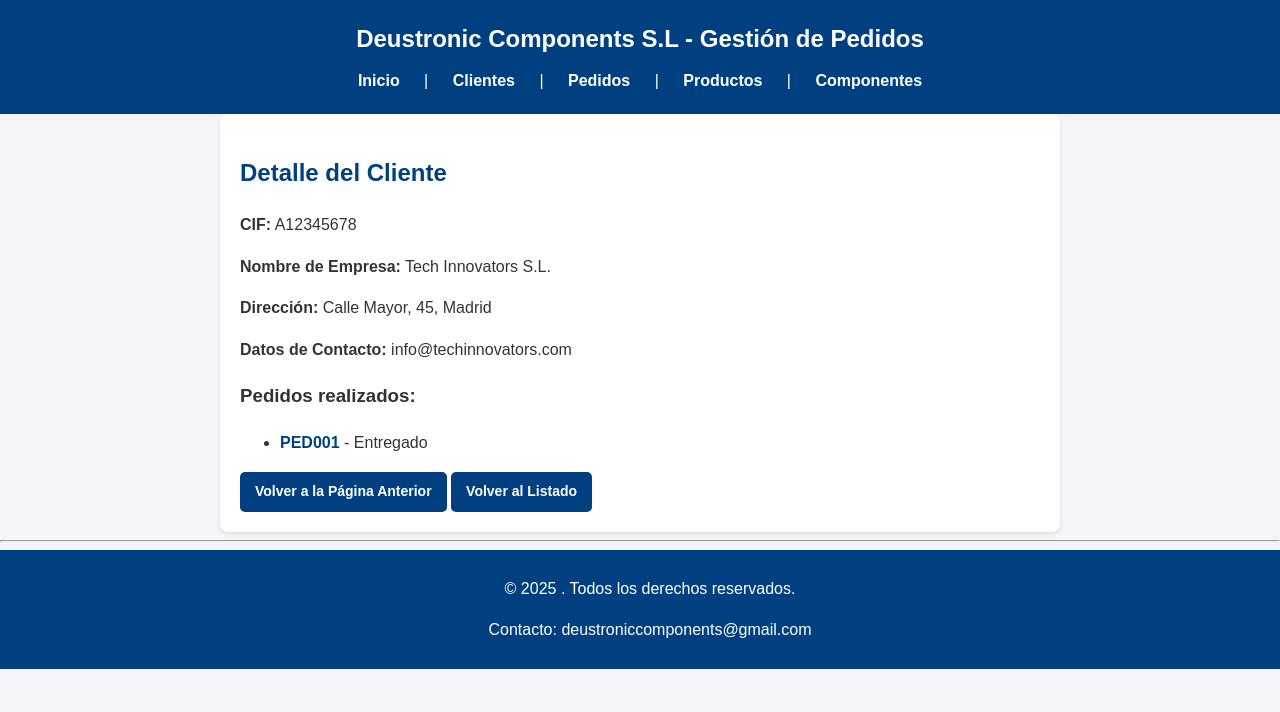
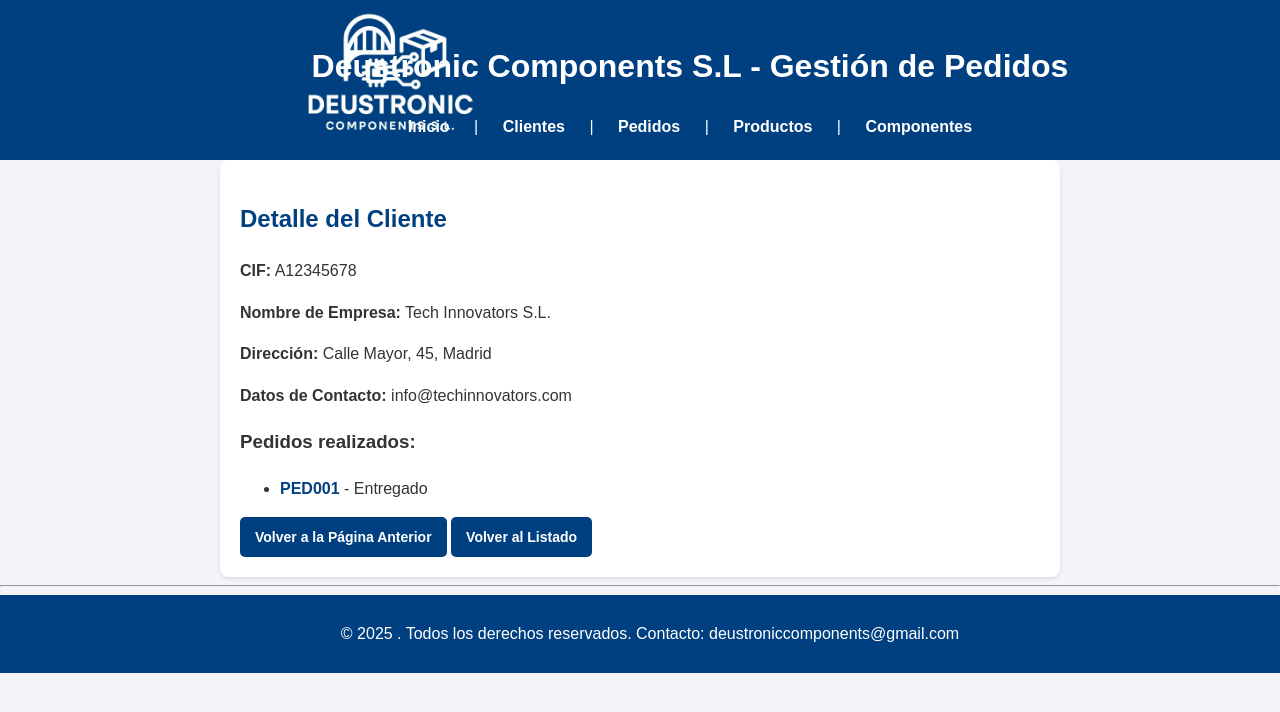
Before and after one commit to Jon8a/IW-Entregable2, a Django app: page /clientes/1/ in a window 1280 px wide. Shown: the top 712 px of the page. Run offline with Django 5.2, Linux system fonts and the light colour scheme; data comes from the database, SQL or seed files in the repository.

Commit message:
añadido logo y modificacion del header

```diff
--- a/Entregable2/appEntrega/static/CSS/stylesheet.css
+++ b/Entregable2/appEntrega/static/CSS/stylesheet.css
@@ -9,23 +9,40 @@ body {
 }
 
 /* Header */
-header {
+.header {
+    display: flex;
+    align-items: center;
+    justify-content: center;
     background-color: #004080;
     color: white;
     padding: 20px 10px;
-    text-align: center;
+    position: relative;
+
+
+
 }
 
-header h1 {
-    margin: 0;
-    font-size: 24px;
+.logo-container {
+    position: absolute;
+    left: 280px;
+    top: 50%;
+    transform: translateY(-50%);
+}
+
+.logo {
+    height: 225px;
+    width: auto;
+}
+
+.header-content {
+    text-align: center;
+    margin-left: 100px;
 }
 
 #enlacesHed {
     margin-top: 10px;
 }
 
-/* Enlaces en el header */
 #enlacesHed a {
     color: white;
     text-decoration: none;
@@ -41,7 +58,6 @@ header h1 {
     color: #004080;
     text-decoration: none;
 }
-
 /* Main */
 main {
     padding: 20px;
--- a/Entregable2/appEntrega/templates/base.html
+++ b/Entregable2/appEntrega/templates/base.html
@@ -6,19 +6,26 @@
     <meta charset="UTF-8">
     <title>{% block title %}Gestión de Pedidos{% endblock %}</title>
     <link rel="stylesheet" type="text/css" href="{% static 'CSS/stylesheet.css' %}">
+    <link rel="icon" type="image/x-icon" href="{% static 'images/logo.png' %}">
 
 </head>
 <body>
     <!-- HEADER COMÚN -->
-    <header>
-        <h1> Deustronic Components S.L - Gestión de Pedidos</h1>
-        <div id="enlacesHed">
-             <!-- Hacer asi los enlaces a las views de detalle -->
-            <a href="{% url 'home' %}">Inicio</a> |
-            <a href="{% url 'cliente_listado' %}">Clientes</a> |
-            <a href="{% url 'pedido_listado' %}">Pedidos</a> |
-            <a href="{% url 'producto_listado' %}">Productos</a> |
-            <a href="{%url 'componente_listado' %}">Componentes</a>
+    <header class="header">
+        <div class="logo-container">
+            <a href="{% url 'home' %}">
+                <img src="{% static 'images/logo.png' %}" alt="Logo de Deustronic Components" class="logo">
+            </a>
+        </div>
+        <div class="header-content">
+            <h1>Deustronic Components S.L - Gestión de Pedidos</h1>
+            <div id="enlacesHed">
+                <a href="{% url 'home' %}">Inicio</a> |
+                <a href="{% url 'cliente_listado' %}">Clientes</a> |
+                <a href="{% url 'pedido_listado' %}">Pedidos</a> |
+                <a href="{% url 'producto_listado' %}">Productos</a> |
+                <a href="{% url 'componente_listado' %}">Componentes</a>
+            </div>
         </div>
     </header>
 
@@ -31,8 +38,8 @@
     <!-- FOOTER COMÚN -->
     <hr>
     <footer>
-    <p>&copy; 2025 . Todos los derechos reservados.</p>
-    <p>Contacto: <a href= "deustroniccomponents@gmail.com">deustroniccomponents@gmail.com</a></p>
+    <p>&copy; 2025 . Todos los derechos reservados.         Contacto: <a href= "https://mail.google.com/mail/u/0/?tab=rm&ogbl#inbox">deustroniccomponents@gmail.com</a></p>
+
 
     </footer>
 </body>
```
Also changed, not shown: Entregable2/appEntrega/static/images/logo.png (added).
